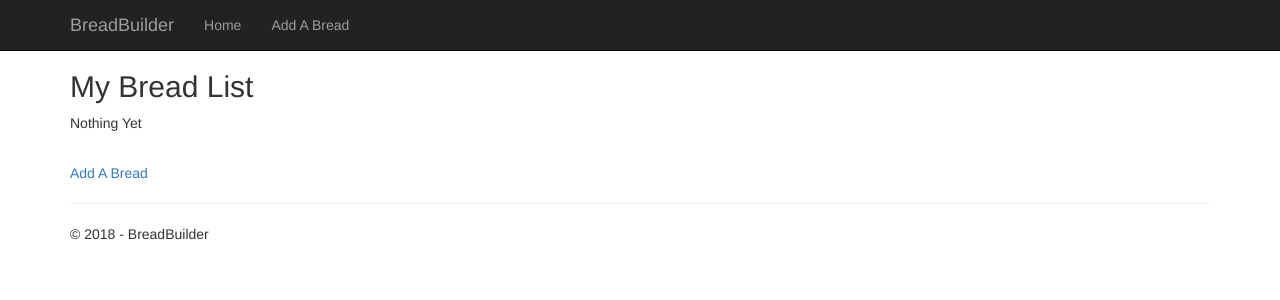
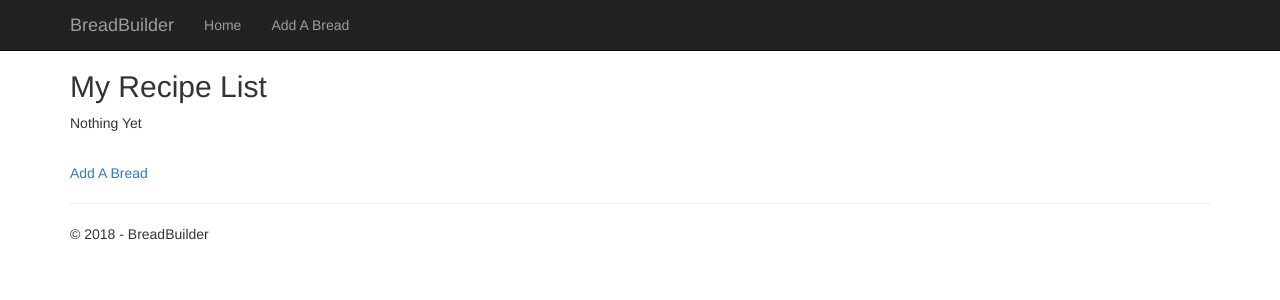
Before and after one commit to Jbohn44/BreadBuilder, an ASP.NET Core app: page /Bread in a window 1280 px wide. Shown: the top 300 px of the page. Run offline with ASP.NET Core 8, Linux system fonts and the light colour scheme.

Commit message:
BreadData And BreadController working correctly together

```diff
--- a/BreadBuilder/Controllers/BreadController.cs
+++ b/BreadBuilder/Controllers/BreadController.cs
@@ -12,7 +12,7 @@ namespace BreadBuilder.Controllers
     {
         public IActionResult Index()
         {
-            IList<Bread> breads = new List<Bread>();
+            List<Bread> breads = BreadData.GetAll();
 
             return View(breads);
         }
--- a/BreadBuilder/Models/Ingredient.cs
+++ b/BreadBuilder/Models/Ingredient.cs
@@ -7,7 +7,7 @@ namespace BreadBuilder.Models
 {
     public class Ingredient
     {
-        public int ID { get; set; }
+        //public int ID { get; set; }
         public string Name { get; set; }
 
     }
--- a/BreadBuilder/Views/Bread/Index.cshtml
+++ b/BreadBuilder/Views/Bread/Index.cshtml
@@ -4,7 +4,7 @@
     ViewData["Title"] = "Bread";
 }
 
-<h2>My Bread List</h2>
+<h2>My Recipe List</h2>
 
 
 
```
Also changed, not shown: BreadBuilder/Models/Bread.cs (+10 -1 lines).
